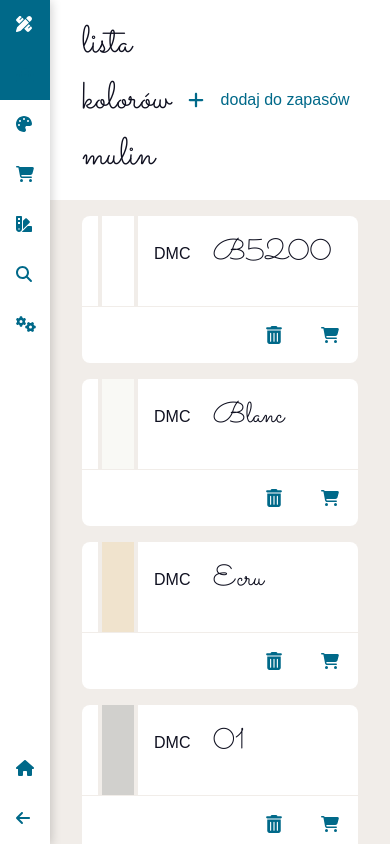
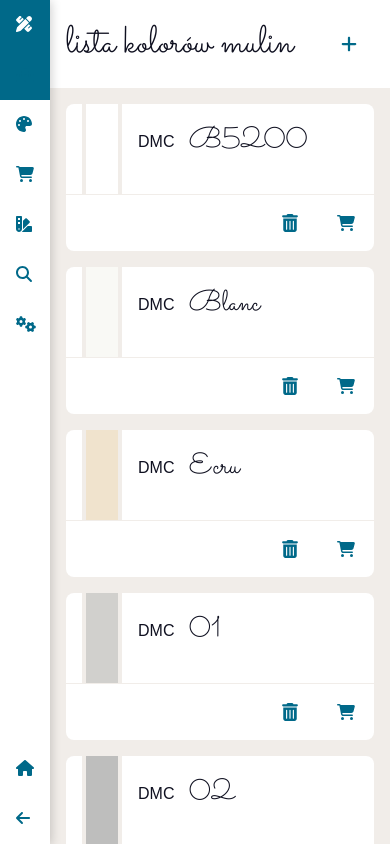
Before and after one commit to edworczak/embroiderers-essential, a React (Vite) app: page /threads in a window 390 px wide. Shown: the top 844 px of the page. Built offline with nearby package versions, Linux system fonts and the light colour scheme.

Commit message:
Added update for responsive design

```diff
--- a/src/app/app.styled.jsx
+++ b/src/app/app.styled.jsx
@@ -1,5 +1,6 @@
 import styled from "styled-components";
 
+import { IconButtonWrapper } from "../components/icon-button/icon-button.styled";
 import { theme } from "../shared-styles/theme.styled";
 
 export const AppWrapper = styled.div`
@@ -36,6 +37,10 @@
 	${(props) => (props.$justify ? `justify-content: ${props.$justify}` : "")};
 	padding: ${theme.sizes.spacings.default} ${theme.sizes.spacings.big};
 	width: 100%;
+
+	@media screen and (${theme.sizes.breakpoints.mobileView}) {
+		padding: ${theme.sizes.spacings.default};
+	}
 `;
 
 export const HeadingRow = styled.div`
@@ -44,6 +49,23 @@
 	display: flex;
 	justify-content: space-between;
 	padding: ${theme.sizes.spacings.default} ${theme.sizes.spacings.big};
+
+	@media screen and (${theme.sizes.breakpoints.mobileView}) {
+		padding: ${theme.sizes.spacings.default};
+	}
+
+	${IconButtonWrapper} {
+		@media screen and (${theme.sizes.breakpoints.mobileView}) {
+			a {
+				gap: 0;
+				padding: ${theme.sizes.spacings.default};
+			}
+
+			span {
+				font-size: 0;
+			}
+		}
+	}
 `;
 
 export const HeadingCTAWrapper = styled.div`
--- a/src/components/colour/colour.jsx
+++ b/src/components/colour/colour.jsx
@@ -28,7 +28,7 @@
 				</ColourName>
 				{description && <p>{description}</p>}
 				{showSubstitutes && (
-					<TableBody>
+					<TableBody colourRows={true}>
 						{brandNames.map((brand) => {
 							return substituteLine(brand, colour[brand.code]);
 						})}
--- a/src/components/colour/colour.styled.jsx
+++ b/src/components/colour/colour.styled.jsx
@@ -31,7 +31,7 @@
 		font-size: ${theme.typography.fontSize.default};
 		font-weight: ${theme.typography.fontWeight.default};
 		display: inline-block;
-		margin: 0 ${theme.sizes.spacings.default} 0 0;
+		margin: 0 ${theme.sizes.spacings.small} 0 0;
 	}
 `;
 
--- a/src/components/common/card/card.jsx
+++ b/src/components/common/card/card.jsx
@@ -2,13 +2,12 @@
 
 import { CardStyled } from "./card.styled";
 
-const Card = ({ children, alignCTAsToRight }) => {
-	return <CardStyled $alignCTAsToRight={alignCTAsToRight}>{children}</CardStyled>;
+const Card = ({ children }) => {
+	return <CardStyled>{children}</CardStyled>;
 };
 
 Card.propTypes = {
 	children: PropTypes.node,
-	alignCTAsToRight: PropTypes.bool,
 };
 
 export default Card;
--- a/src/components/common/card/card.styled.jsx
+++ b/src/components/common/card/card.styled.jsx
@@ -21,7 +21,7 @@
 	margin-left: ${theme.sizes.spacings.default};
 	width: 100px;
 
-	@media screen and (max-width: 600px) {
+	@media screen and (${theme.sizes.breakpoints.smallCardThumbnail}) {
 		width: 40px;
 	}
 `;
@@ -44,7 +44,7 @@
 	transition: 300ms;
 	width: auto;
 
-	@media screen and (max-width: 600px) {
+	@media screen and (${theme.sizes.breakpoints.mobileView}) {
 		flex-direction: column;
 		justify-content: flex-start;
 	}
--- a/src/components/list/list.styled.jsx
+++ b/src/components/list/list.styled.jsx
@@ -12,7 +12,7 @@
 				return;
 			case 2:
 				return css`
-					@media screen and (min-width: 1072px) {
+					@media screen and (${theme.sizes.breakpoints.twoColumns}) {
 						grid-template-columns: 1fr 1fr;
 					}
 				`;
--- a/src/components/projects-list/projects-list.jsx
+++ b/src/components/projects-list/projects-list.jsx
@@ -12,7 +12,7 @@
 	if (!projects.length) return <p>{pl.projects.null}</p>;
 
 	return (
-		<List numberOfColumns={2} maxColumns={1}>
+		<List numberOfColumns={2} maxColumns={2}>
 			{projects.map((project) => {
 				if (!isOpenProjects && !isFinishedProjects) {
 					return <ProjectButton key={project.id} project={project} />;
--- a/src/routes/shopping-list.jsx
+++ b/src/routes/shopping-list.jsx
@@ -1,4 +1,4 @@
-import { faPencil, faPlus, faTrashCan } from "@fortawesome/free-solid-svg-icons";
+import { faPlus, faTrashCan } from "@fortawesome/free-solid-svg-icons";
 
 import { HeadingCTAWrapper, HeadingRow, Row } from "../app/app.styled";
 import Colour from "../components/colour/colour";
@@ -28,7 +28,6 @@
 								<Colour
 									colourID={colour.id}
 									key={colour.id}
-									editCTA={true}
 									deleteCTA={true}
 									collectionCTA={true}
 									smallButtons={true}
@@ -43,10 +42,9 @@
 					<List maxColumns={2}>
 						{dummyUser.shoppingList.others.map((item) => {
 							return (
-								<Card key={item.id} alignCTAsToRight={true}>
+								<Card key={item.id}>
 									<CardContent>{item.name}</CardContent>
 									<CardCTAsWrapperStyled>
-										<IconButton icon={faPencil} text={"edytuj"} iconOnly={true} />
 										<IconButton icon={faTrashCan} text={"usuń"} iconOnly={true} />
 									</CardCTAsWrapperStyled>
 								</Card>
--- a/src/routes/threads.jsx
+++ b/src/routes/threads.jsx
@@ -17,7 +17,7 @@
 			<Row>
 				{!dummyUser.threads && pl.threads.null}
 				{dummyUser.threads && (
-					<List numberOfColumns={3}>
+					<List maxColumns={2}>
 						{dummyUser.threads.map((colour) => {
 							return (
 								<Colour colourID={colour.id} key={colour.id} noSubstitutes={true} deleteCTA={true} cartCTA={true} />
--- a/src/shared-styles/partials/sizes.styled.jsx
+++ b/src/shared-styles/partials/sizes.styled.jsx
@@ -1,6 +1,5 @@
 export const sizes = {
 	breakpoints: {
-		mobile: "750px",
 		columns1: "360px",
 		columns2: "530px",
 		columns3: "700px",
@@ -9,6 +8,9 @@
 		columns6: "1230px",
 		columns7: "1400px",
 		navigation: "max-width: 800px",
+		mobileView: "max-width: 600px",
+		twoColumns: "min-width: 970px",
+		smallCardThumbnail: "max-width: 1072px",
 	},
 	spacings: {
 		small: "8px",
--- a/src/shared-styles/partials/typography.styled.jsx
+++ b/src/shared-styles/partials/typography.styled.jsx
@@ -10,9 +10,9 @@
 	fontFamilyCursive: "'Sacramento', cursive",
 	fontSize: {
 		default: "16px",
-		h1: "2.4em",
-		h2: "2em",
-		h3: "1.8em",
+		h1: "2.4rem",
+		h2: "2rem",
+		h3: "1.8rem",
 	},
 	fontWeight: {
 		default: 300,
```
